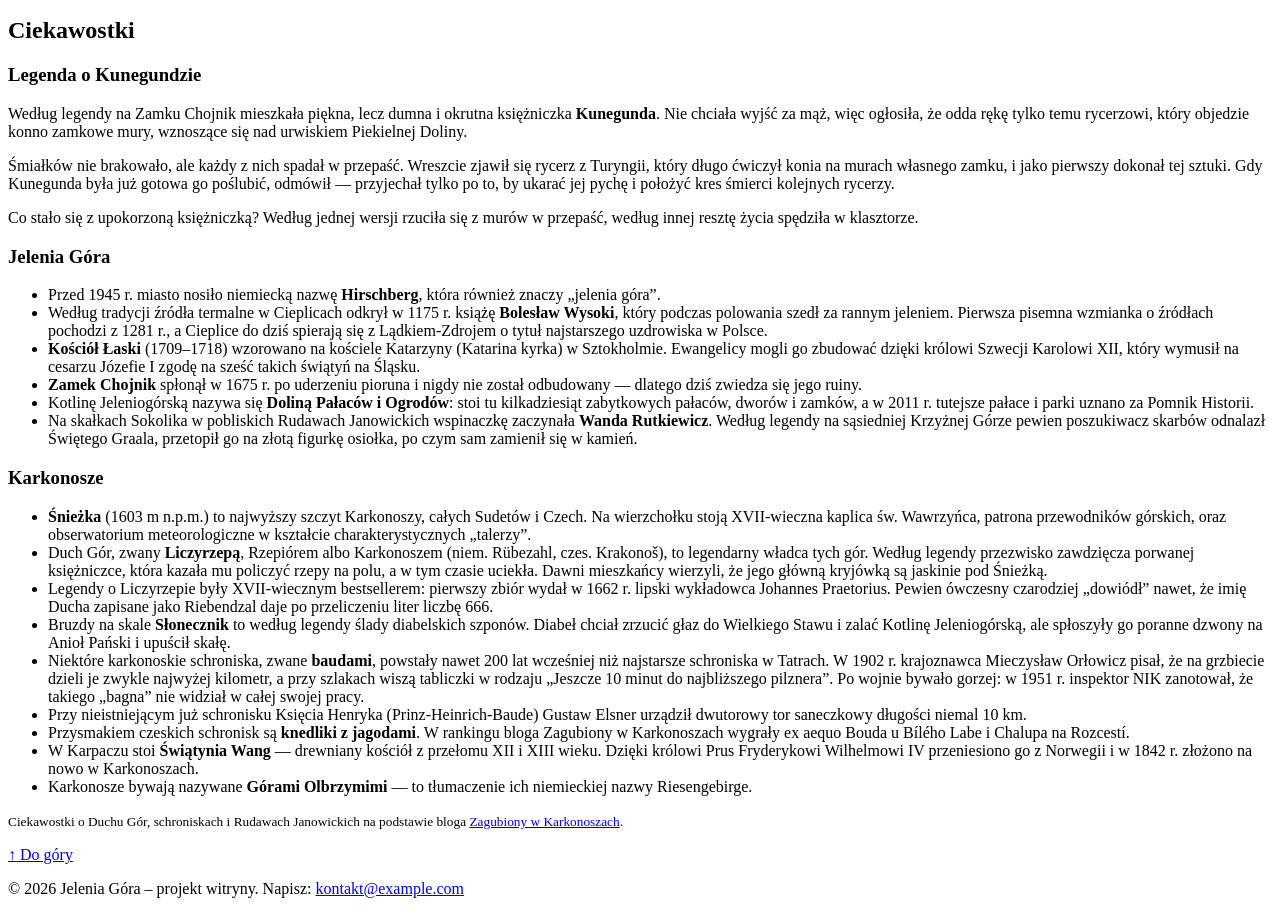
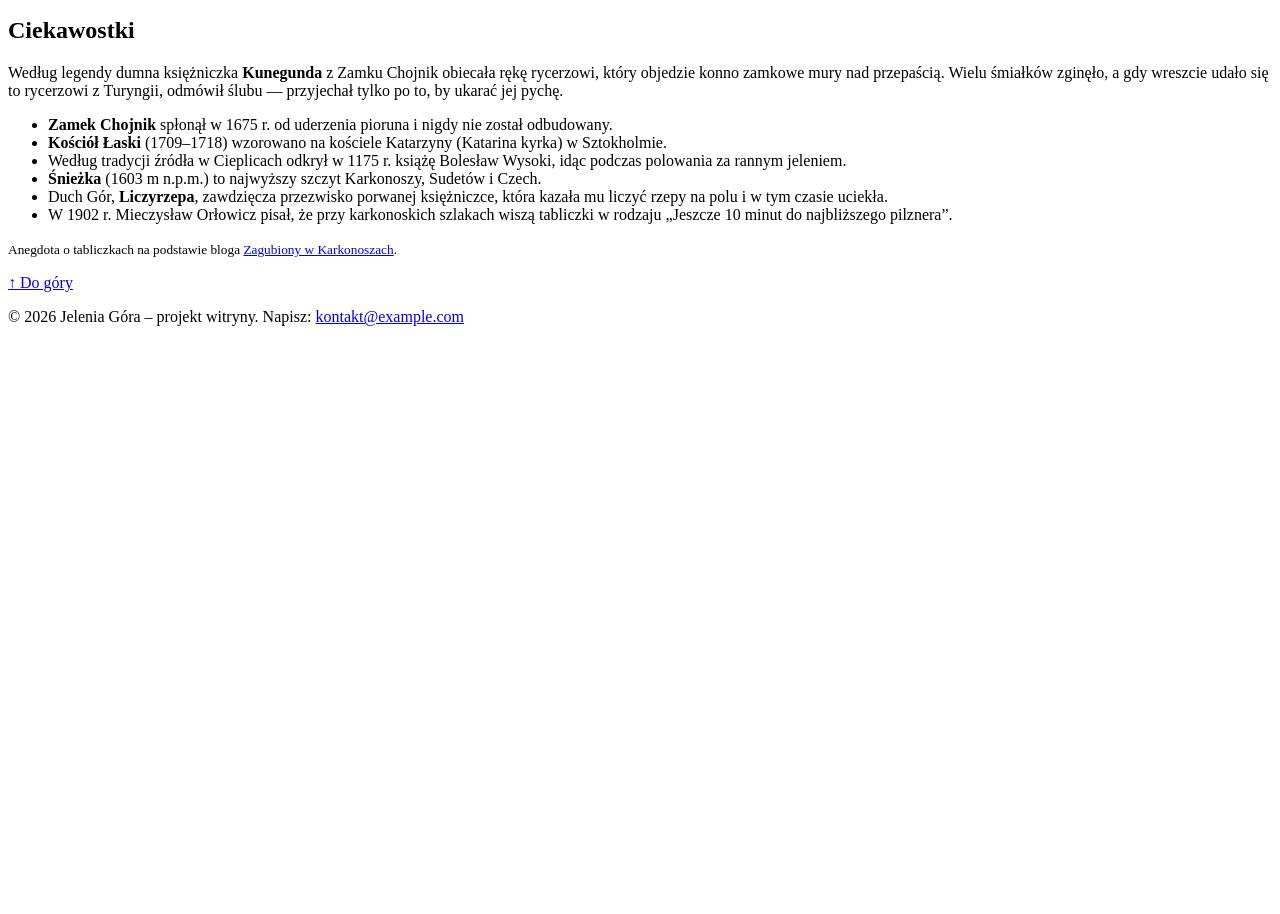
Before and after one commit to plawinskig/Web, a plain HTML site: page attractions.html in a window 1280 px wide. Shown: the part 679-1593 px from the top of the page. After the commit the page ends 1021 px from the top, so only its background shows below. Drawn offline with Linux system fonts and the light colour scheme.

Commit message:
Refactor attractions page: condense Kunegunda legend and update related folklore sections

```diff
--- a/attractions.html
+++ b/attractions.html
@@ -74,117 +74,33 @@
 
     <aside>
       <h2>Ciekawostki</h2>
-
-      <section>
-        <h3>Legenda o&nbsp;Kunegundzie</h3>
       <p>
-          Według legendy na Zamku Chojnik mieszkała piękna, lecz dumna i&nbsp;okrutna księżniczka
-          <strong>Kunegunda</strong>. Nie chciała wyjść za mąż, więc ogłosiła, że odda rękę tylko temu
-          rycerzowi, który objedzie konno zamkowe mury, wznoszące się nad urwiskiem Piekielnej Doliny.
+        Według legendy dumna księżniczka <strong>Kunegunda</strong> z&nbsp;Zamku Chojnik obiecała rękę rycerzowi,
+        który objedzie konno zamkowe mury nad przepaścią. Wielu śmiałków zginęło, a&nbsp;gdy wreszcie udało się
+        to rycerzowi z&nbsp;Turyngii, odmówił ślubu &mdash; przyjechał tylko po to, by ukarać jej pychę.
       </p>
-        <p>
-          Śmiałków nie brakowało, ale każdy z&nbsp;nich spadał w&nbsp;przepaść. Wreszcie zjawił się rycerz
-          z&nbsp;Turyngii, który długo ćwiczył konia na murach własnego zamku, i&nbsp;jako pierwszy dokonał
-          tej sztuki. Gdy Kunegunda była już gotowa go poślubić, odmówił &mdash; przyjechał tylko po to,
-          by ukarać jej pychę i&nbsp;położyć kres śmierci kolejnych rycerzy.
-        </p>
-        <p>
-          Co stało się z&nbsp;upokorzoną księżniczką? Według jednej wersji rzuciła się z&nbsp;murów
-          w&nbsp;przepaść, według innej resztę życia spędziła w&nbsp;klasztorze.
-        </p>
-      </section>
-
-      <section>
-        <h3>Jelenia Góra</h3>
       <ul>
+        <li><strong>Zamek Chojnik</strong> spłonął w&nbsp;1675&nbsp;r. od uderzenia pioruna i&nbsp;nigdy nie został odbudowany.</li>
+        <li><strong>Kościół Łaski</strong> (1709&ndash;1718) wzorowano na kościele Katarzyny (Katarina kyrka) w&nbsp;Sztokholmie.</li>
         <li>
-            Przed 1945&nbsp;r. miasto nosiło niemiecką nazwę <strong>Hirschberg</strong>, która również
-            znaczy &bdquo;jelenia góra&rdquo;.
+          Według tradycji źródła w&nbsp;Cieplicach odkrył w&nbsp;1175&nbsp;r. książę Bolesław Wysoki, idąc podczas
+          polowania za rannym jeleniem.
+        </li>
+        <li><strong>Śnieżka</strong> (1603&nbsp;m n.p.m.) to najwyższy szczyt Karkonoszy, Sudetów i&nbsp;Czech.</li>
+        <li>
+          Duch Gór, <strong>Liczyrzepa</strong>, zawdzięcza przezwisko porwanej księżniczce, która kazała mu
+          liczyć rzepy na polu i&nbsp;w&nbsp;tym czasie uciekła.
         </li>
         <li>
-            Według tradycji źródła termalne w&nbsp;Cieplicach odkrył w&nbsp;1175&nbsp;r. książę
-            <strong>Bolesław Wysoki</strong>, który podczas polowania szedł za rannym jeleniem.
-            Pierwsza pisemna wzmianka o&nbsp;źródłach pochodzi z&nbsp;1281&nbsp;r., a&nbsp;Cieplice do dziś
-            spierają się z&nbsp;Lądkiem-Zdrojem o&nbsp;tytuł najstarszego uzdrowiska w&nbsp;Polsce.
-          </li>
-          <li>
-            <strong>Kościół Łaski</strong> (1709&ndash;1718) wzorowano na kościele Katarzyny (Katarina kyrka)
-            w&nbsp;Sztokholmie. Ewangelicy mogli go zbudować dzięki królowi Szwecji Karolowi XII, który
-            wymusił na cesarzu Józefie I zgodę na sześć takich świątyń na Śląsku.
-          </li>
-          <li>
-            <strong>Zamek Chojnik</strong> spłonął w&nbsp;1675&nbsp;r. po uderzeniu pioruna i&nbsp;nigdy nie
-            został odbudowany &mdash; dlatego dziś zwiedza się jego ruiny.
-          </li>
-          <li>
-            Kotlinę Jeleniogórską nazywa się <strong>Doliną Pałaców i&nbsp;Ogrodów</strong>: stoi tu
-            kilkadziesiąt zabytkowych pałaców, dworów i&nbsp;zamków, a&nbsp;w&nbsp;2011&nbsp;r. tutejsze pałace
-            i&nbsp;parki uznano za Pomnik Historii.
-          </li>
-          <li>
-            Na skałkach Sokolika w&nbsp;pobliskich Rudawach Janowickich wspinaczkę zaczynała
-            <strong>Wanda Rutkiewicz</strong>. Według legendy na sąsiedniej Krzyżnej Górze pewien poszukiwacz
-            skarbów odnalazł Świętego Graala, przetopił go na złotą figurkę osiołka, po czym sam zamienił się
-            w&nbsp;kamień.
+          W&nbsp;1902&nbsp;r. Mieczysław Orłowicz pisał, że przy karkonoskich szlakach wiszą tabliczki w&nbsp;rodzaju
+          &bdquo;Jeszcze 10 minut do najbliższego pilznera&rdquo;.
         </li>
       </ul>
-      </section>
-
-      <section>
-        <h3>Karkonosze</h3>
-        <ul>
-          <li>
-            <strong>Śnieżka</strong> (1603&nbsp;m n.p.m.) to najwyższy szczyt Karkonoszy, całych Sudetów
-            i&nbsp;Czech. Na wierzchołku stoją XVII-wieczna kaplica św. Wawrzyńca, patrona przewodników
-            górskich, oraz obserwatorium meteorologiczne w&nbsp;kształcie charakterystycznych &bdquo;talerzy&rdquo;.
-          </li>
-          <li>
-            Duch Gór, zwany <strong>Liczyrzepą</strong>, Rzepiórem albo Karkonoszem (niem. Rübezahl,
-            czes. Krakonoš), to legendarny władca tych gór. Według legendy przezwisko zawdzięcza porwanej
-            księżniczce, która kazała mu policzyć rzepy na polu, a&nbsp;w&nbsp;tym czasie uciekła.
-            Dawni mieszkańcy wierzyli, że jego główną kryjówką są jaskinie pod Śnieżką.
-          </li>
-          <li>
-            Legendy o&nbsp;Liczyrzepie były XVII-wiecznym bestsellerem: pierwszy zbiór wydał w&nbsp;1662&nbsp;r.
-            lipski wykładowca Johannes Praetorius. Pewien ówczesny czarodziej &bdquo;dowiódł&rdquo; nawet,
-            że imię Ducha zapisane jako Riebendzal daje po przeliczeniu liter liczbę 666.
-          </li>
-          <li>
-            Bruzdy na skale <strong>Słonecznik</strong> to według legendy ślady diabelskich szponów. Diabeł
-            chciał zrzucić głaz do Wielkiego Stawu i&nbsp;zalać Kotlinę Jeleniogórską, ale spłoszyły go
-            poranne dzwony na Anioł Pański i&nbsp;upuścił skałę.
-          </li>
-          <li>
-            Niektóre karkonoskie schroniska, zwane <strong>baudami</strong>, powstały nawet 200 lat wcześniej
-            niż najstarsze schroniska w&nbsp;Tatrach. W&nbsp;1902&nbsp;r. krajoznawca Mieczysław Orłowicz pisał,
-            że na grzbiecie dzieli je zwykle najwyżej kilometr, a&nbsp;przy szlakach wiszą tabliczki
-            w&nbsp;rodzaju &bdquo;Jeszcze 10 minut do najbliższego pilznera&rdquo;. Po wojnie bywało gorzej:
-            w&nbsp;1951&nbsp;r. inspektor NIK zanotował, że takiego &bdquo;bagna&rdquo; nie widział w&nbsp;całej swojej pracy.
-          </li>
-          <li>
-            Przy nieistniejącym już schronisku Księcia Henryka (Prinz-Heinrich-Baude) Gustaw Elsner
-            urządził dwutorowy tor saneczkowy długości niemal 10&nbsp;km.
-          </li>
-          <li>
-            Przysmakiem czeskich schronisk są <strong>knedliki z&nbsp;jagodami</strong>. W&nbsp;rankingu bloga
-            Zagubiony w&nbsp;Karkonoszach wygrały ex aequo Bouda u&nbsp;Bílého Labe i&nbsp;Chalupa na Rozcestí.
-          </li>
-          <li>
-            W&nbsp;Karpaczu stoi <strong>Świątynia Wang</strong> &mdash; drewniany kościół z&nbsp;przełomu
-            XII i&nbsp;XIII wieku. Dzięki królowi Prus Fryderykowi Wilhelmowi IV przeniesiono go
-            z&nbsp;Norwegii i&nbsp;w&nbsp;1842&nbsp;r. złożono na nowo w&nbsp;Karkonoszach.
-          </li>
-          <li>
-            Karkonosze bywają nazywane <strong>Górami Olbrzymimi</strong> &mdash; to tłumaczenie ich
-            niemieckiej nazwy Riesengebirge.
-          </li>
-        </ul>
-      </section>
 
       <footer>
         <p>
-          <small>Ciekawostki o&nbsp;Duchu Gór, schroniskach i&nbsp;Rudawach Janowickich na podstawie bloga
-          <a href="https://zagubionywkarkonoszach.wordpress.com/">Zagubiony w&nbsp;Karkonoszach</a>.</small>
+          <small>Anegdota o&nbsp;tabliczkach na podstawie bloga
+          <a href="https://zagubionywkarkonoszach.wordpress.com/schroniskowy-zawrot-glowy/">Zagubiony w&nbsp;Karkonoszach</a>.</small>
         </p>
       </footer>
     </aside>
```
Lines whose indentation alone changed are shown as unchanged.
